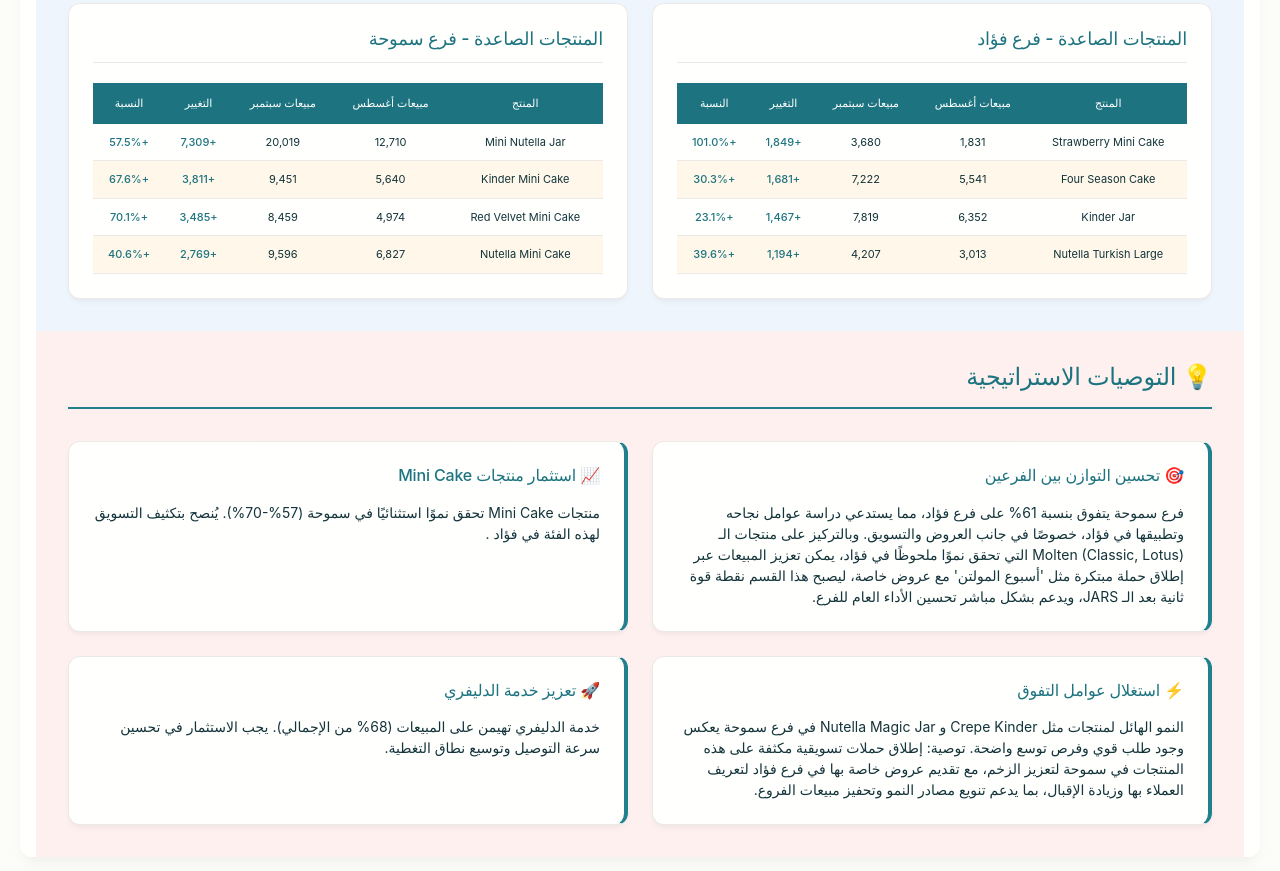
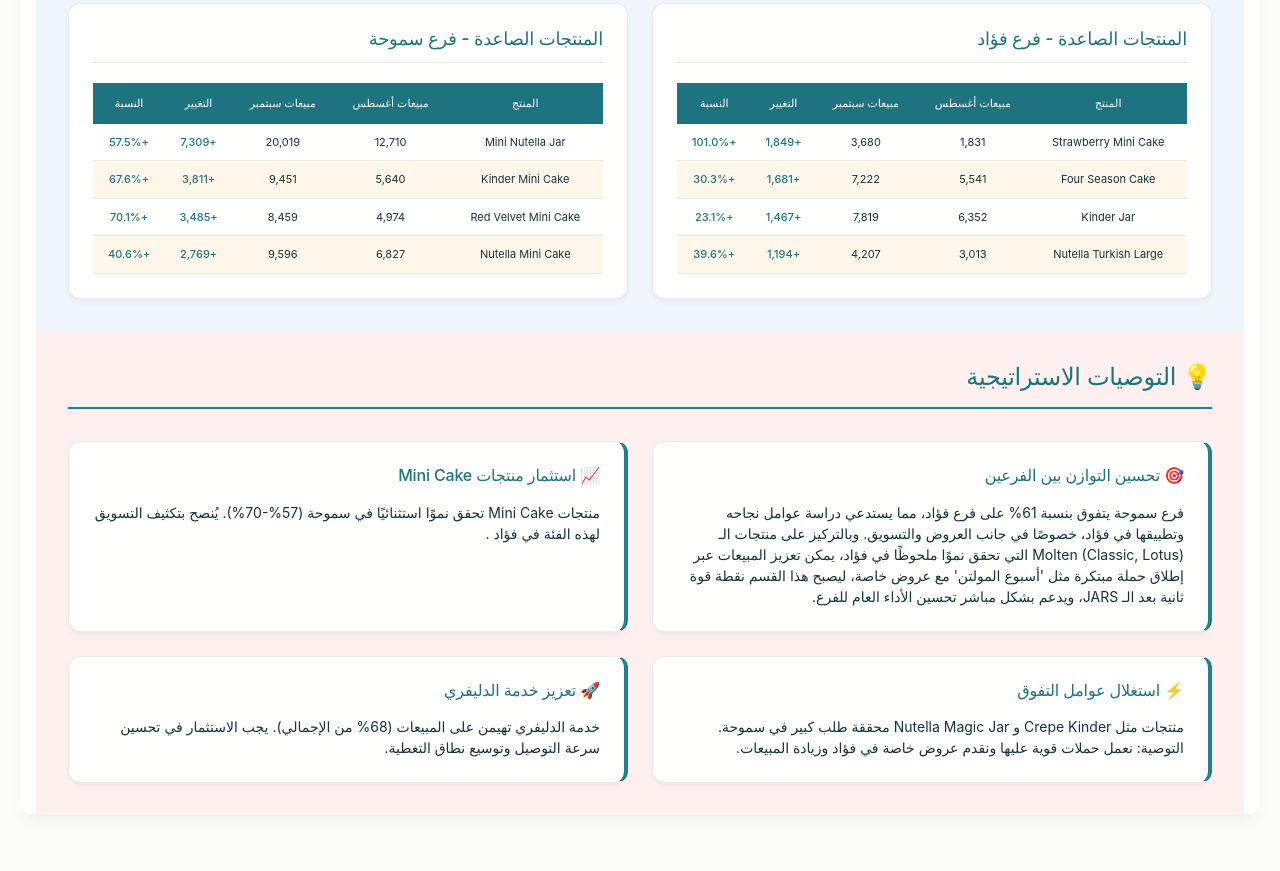
Before and after one commit to Nutopia-F-B/sales-analysis, a plain HTML site: page index.html in a window 1280 px wide. Shown: the part 2717-3588 px from the top of the page. After the commit the page ends 3552 px from the top, so only its background shows below. Drawn offline with nearby package versions, Linux system fonts and the light colour scheme; a web font is replaced by a local one.

Commit message:
Update index.html

```diff
--- a/index.html
+++ b/index.html
@@ -287,8 +287,8 @@
 
                 <div class="recommendation-card">
                     <h3>⚡ استغلال عوامل التفوق</h3>
-                    <p>النمو الهائل لمنتجات مثل Crepe Kinder و Nutella Magic Jar في فرع سموحة يعكس وجود طلب قوي وفرص توسع واضحة.
-توصية: إطلاق حملات تسويقية مكثفة على هذه المنتجات في سموحة لتعزيز الزخم، مع تقديم عروض خاصة بها في فرع فؤاد لتعريف العملاء بها وزيادة الإقبال، بما يدعم تنويع مصادر النمو وتحفيز مبيعات الفروع.</p>
+                    <p>منتجات مثل Crepe Kinder و Nutella Magic Jar محققة طلب كبير في سموحة.
+التوصية: نعمل حملات قوية عليها ونقدم عروض خاصة في فؤاد وزيادة المبيعات.</p>
                 </div>
 
                 <div class="recommendation-card">
```
